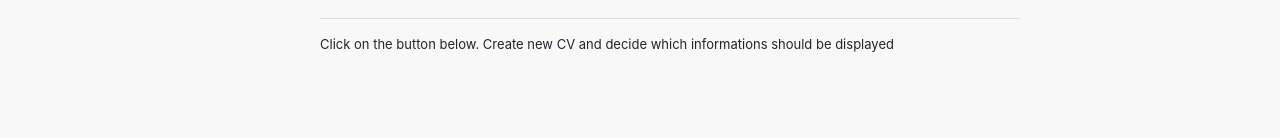
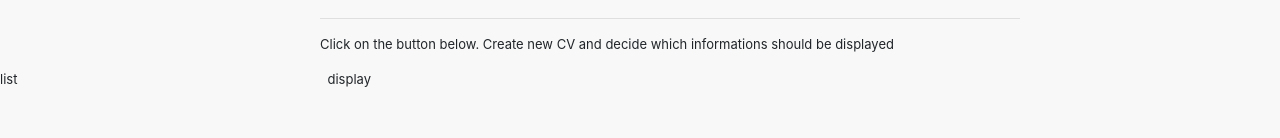
Before and after one commit to ChristopherZinger/CV-Builder-Frontend, a React (Create React App) app: page /cv-list in a window 1280 px wide. Shown: the part 162-300 px from the top of the page. Built offline with nearby package versions, Linux system fonts and the light colour scheme; no server answers.

Commit message:
Add components for cv display

```diff
--- /dev/null
+++ b/src/components/CV/CVContainer/CVContainer.js
@@ -0,0 +1,16 @@
+
+import React from 'react';
+
+
+
+class CVContainer extends React.Component {
+    render() {
+        return (
+            <div>
+                Container
+            </div>
+        )
+    }
+}
+
+export default CVContainer;
--- /dev/null
+++ b/src/components/CV/CVDisplay/CVDisplay.js
@@ -0,0 +1,18 @@
+
+
+import React from 'react';
+import CVContainer from '../CVContainer/CVContainer';
+import CVElementsList from '../CVElementsList/CVElementsList'
+
+
+class CVDisplay extends React.Component {
+    render() {
+        return (
+            <div>
+                display
+            </div>
+        )
+    }
+}
+
+export default CVDisplay;
--- /dev/null
+++ b/src/components/CV/CVElementsList/CVElementsList.js
@@ -0,0 +1,15 @@
+import React from 'react';
+
+
+
+class CVElementsList extends React.Component {
+    render() {
+        return (
+            <div>
+                Container
+            </div>
+        )
+    }
+}
+
+export default CVElementsList;
--- a/src/components/CV/CVLayout/CVLayout.js
+++ b/src/components/CV/CVLayout/CVLayout.js
@@ -1,7 +1,8 @@
 import React from 'react';
 // import EducationList from '../EducationList/EducationList';
 import * as gs from '../../_globalStyles/globalStyles.module.css';
-
+import CVDisplay from '../CVDisplay/CVDisplay';
+import CVList from '../CVList/CVList';
 
 const CVLayout = () => {
     return (
@@ -14,7 +15,14 @@ const CVLayout = () => {
                      and decide which informations should be displayed</p>
             </div>
 
-            {/* <EducationList /> */}
+            <div className="row">
+                <div className="col-3">
+                    <CVList />
+                </div>
+                <div className="col-9">
+                    <CVDisplay />
+                </div>
+            </div>
         </div>
     )
 }
--- /dev/null
+++ b/src/components/CV/CVList/CVList.js
@@ -0,0 +1,13 @@
+import React from 'react'
+
+
+
+const CVList = props => {
+    return (
+        <div>
+            list
+        </div>
+    )
+}
+
+export default CVList;
```
